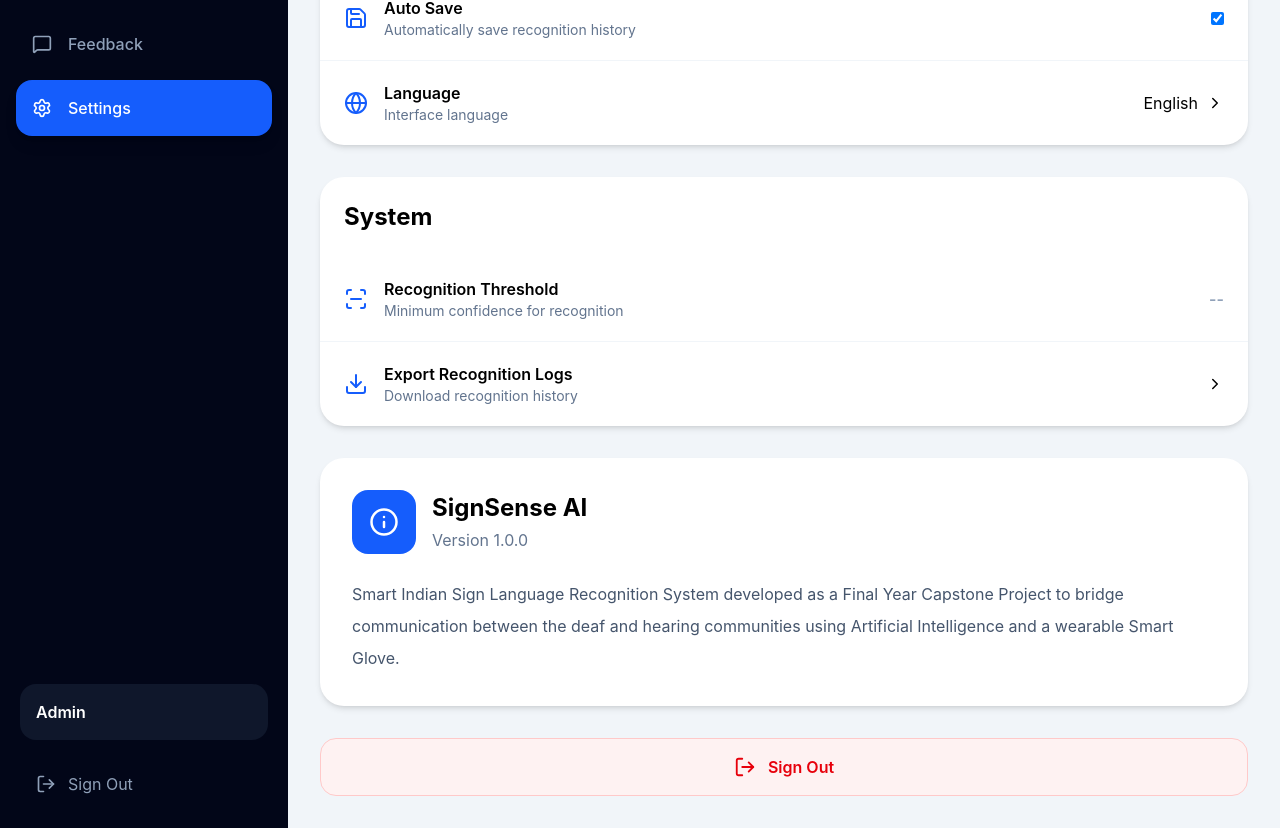
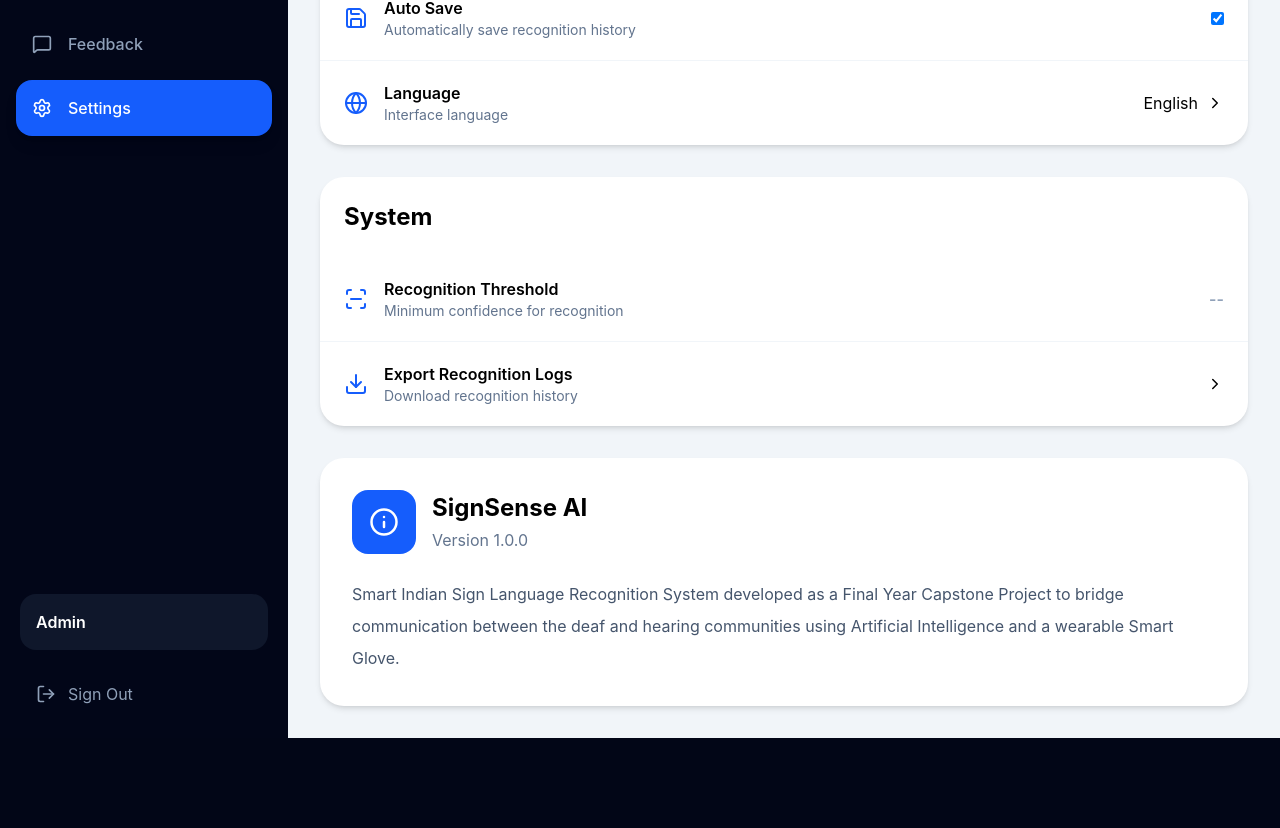
Before and after one commit to gbattabe23-art/Capstone-project-, a React (Vite) app in the folder client/: page /admin/settings in a window 1280 px wide. Shown: the part 301-1129 px from the top of the page. After the commit the page ends 1039 px from the top, so only its background shows below. Built offline with nearby package versions, Linux system fonts and the light colour scheme.

Commit message:
settings and admin dashboard updated

```diff
--- a/client/src/pages/Admin/settings.jsx
+++ b/client/src/pages/Admin/settings.jsx
@@ -243,17 +243,6 @@ function Settings() {
 
           {/* Logout */}
 
-          <button
-            onClick={handleLogout}
-            className="w-full mt-8 bg-red-50 border border-red-200 rounded-2xl py-4 text-red-600 font-semibold flex items-center justify-center gap-3 hover:bg-red-100 transition"
-          >
-
-            <LogOut size={22} />
-
-            Sign Out
-
-          </button>
-
         </div>
 
       </div>
```
